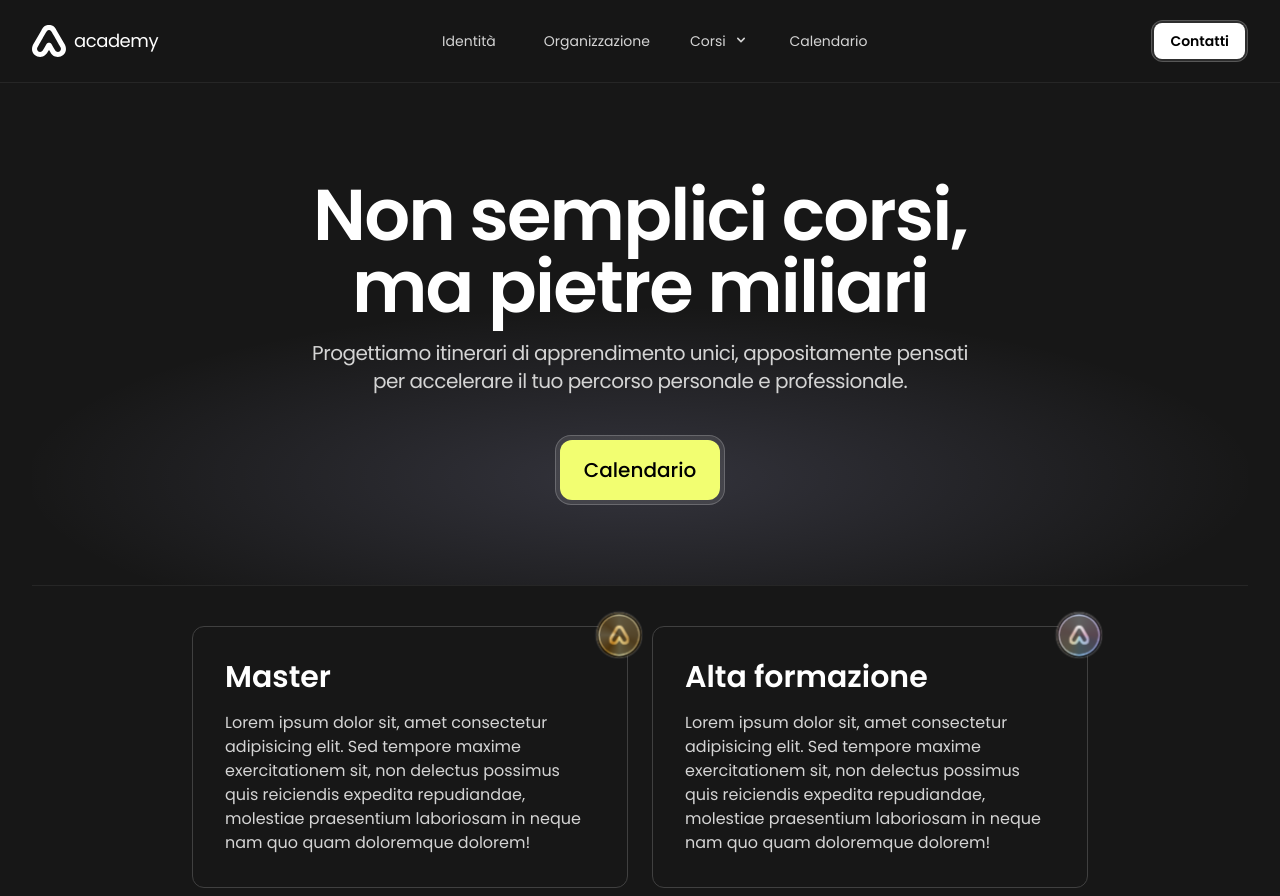
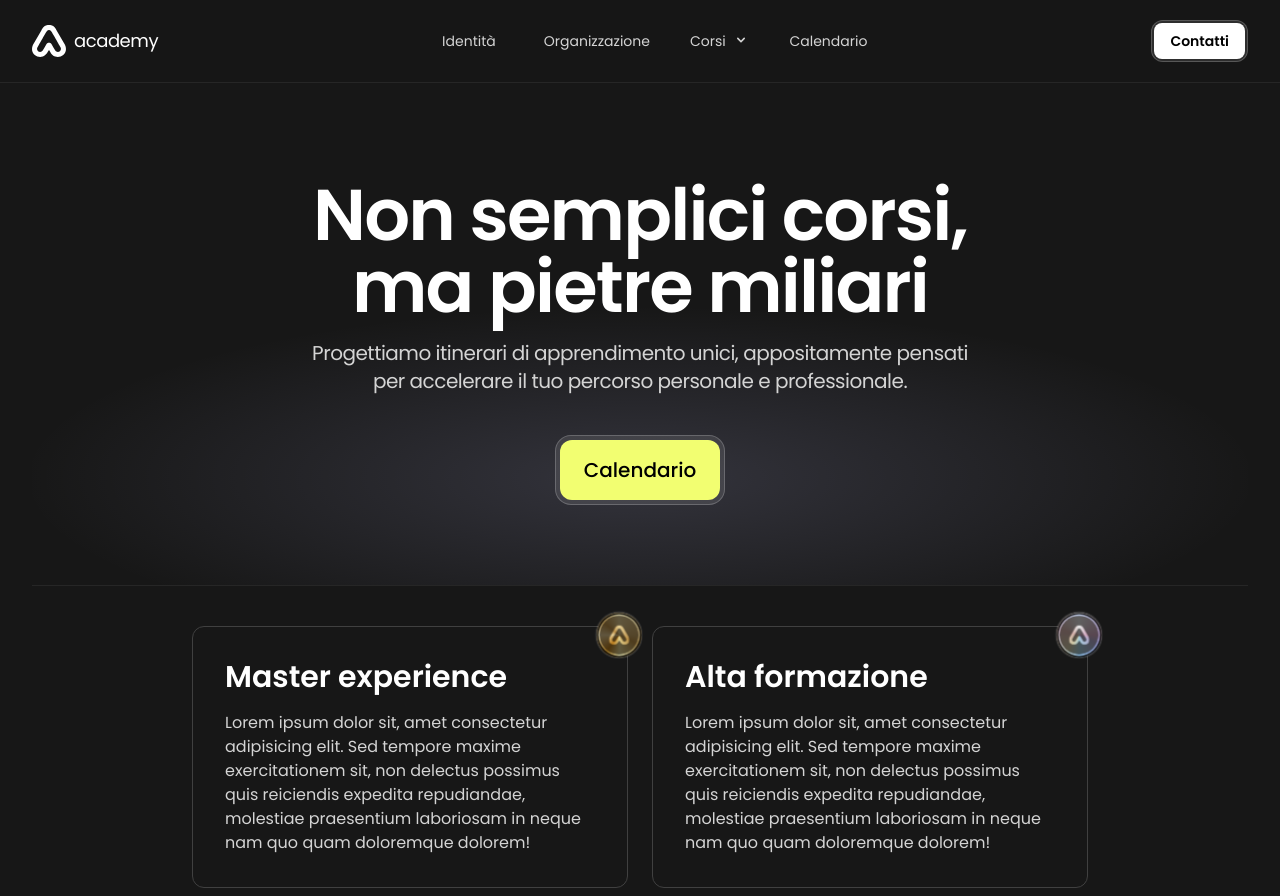
Before and after one commit to plasm/academy, a Nuxt app: page /corsi in a window 1280 px wide. Shown: the top 896 px of the page. Built offline with nearby package versions, Linux system fonts and the light colour scheme; grey boxes are pictures that could not be loaded.

Commit message:
feat: link

```diff
--- a/components/ac-course-card/index.vue
+++ b/components/ac-course-card/index.vue
@@ -1,5 +1,5 @@
 <template>
-  <div data-name="ac-cousre-card" class="relative cursor-pointer rounded-xl border border-neutral-700 p-8 text-white transition-colors duration-500 hover:border-neutral-800 hover:bg-neutral-800" @mouseover="$emit('over')" @mouseleave="$emit('leave')">
+  <div data-name="ac-course-card" class="relative rounded-xl border border-neutral-700 p-8 text-white transition-colors duration-500 hover:border-neutral-800 hover:bg-neutral-800" @mouseover="$emit('over')" @mouseleave="$emit('leave')">
     <div
       class="absolute z-10 -translate-y-1/2 translate-x-1/2 transition-all duration-200"
       :class="{
@@ -15,7 +15,7 @@
 
 <script>
 export default {
-  name: 'ac-cousre-card',
+  name: 'ac-course-card',
   props: {
     modelValue: {
       type: Boolean,
--- a/pages/corsi/index.vue
+++ b/pages/corsi/index.vue
@@ -23,18 +23,21 @@
     </div>
     <div class="mx-auto my-10 max-w-4xl">
       <div class="grid grid-cols-2 gap-6">
+        <nuxt-link to="/corsi/master-experience" title="Master experience">
           <ac-course-card v-model="activeCourse" type="master" @over="activeCourse='master'" @leave="activeCourse=null">
             <template #logo>
               <ac-shield experience theme="gold" :persistent="activeCourse==='master'" />
             </template>
             <div class="mb-4 text-3xl font-semibold">
-            Master
+              Master experience
             </div>
             <div class="leading-normal text-neutral-300">
               Lorem ipsum dolor sit, amet consectetur adipisicing elit. Sed tempore maxime exercitationem sit, non delectus possimus quis reiciendis expedita repudiandae, molestiae praesentium laboriosam in neque nam quo quam doloremque dolorem!
             </div>
           </ac-course-card>
+        </nuxt-link>
 
+        <nuxt-link to="/corsi/alta-formazione" title="Alta formazione">
           <ac-course-card v-model="activeCourse" type="alta-formazione" @over="activeCourse='alta-formazione'" @leave="activeCourse=null">
             <template #logo>
               <ac-shield theme="silver" :persistent="activeCourse==='alta-formazione'" />
@@ -46,6 +49,7 @@
               Lorem ipsum dolor sit, amet consectetur adipisicing elit. Sed tempore maxime exercitationem sit, non delectus possimus quis reiciendis expedita repudiandae, molestiae praesentium laboriosam in neque nam quo quam doloremque dolorem!
             </div>
           </ac-course-card>
+        </nuxt-link>
 
         <ac-course-card v-model="activeCourse" type="aggiornamento-professionale" @over="activeCourse='aggiornamento-professionale'" @leave="activeCourse=null">
           <template #logo>
```
Lines whose indentation alone changed are shown as unchanged.
